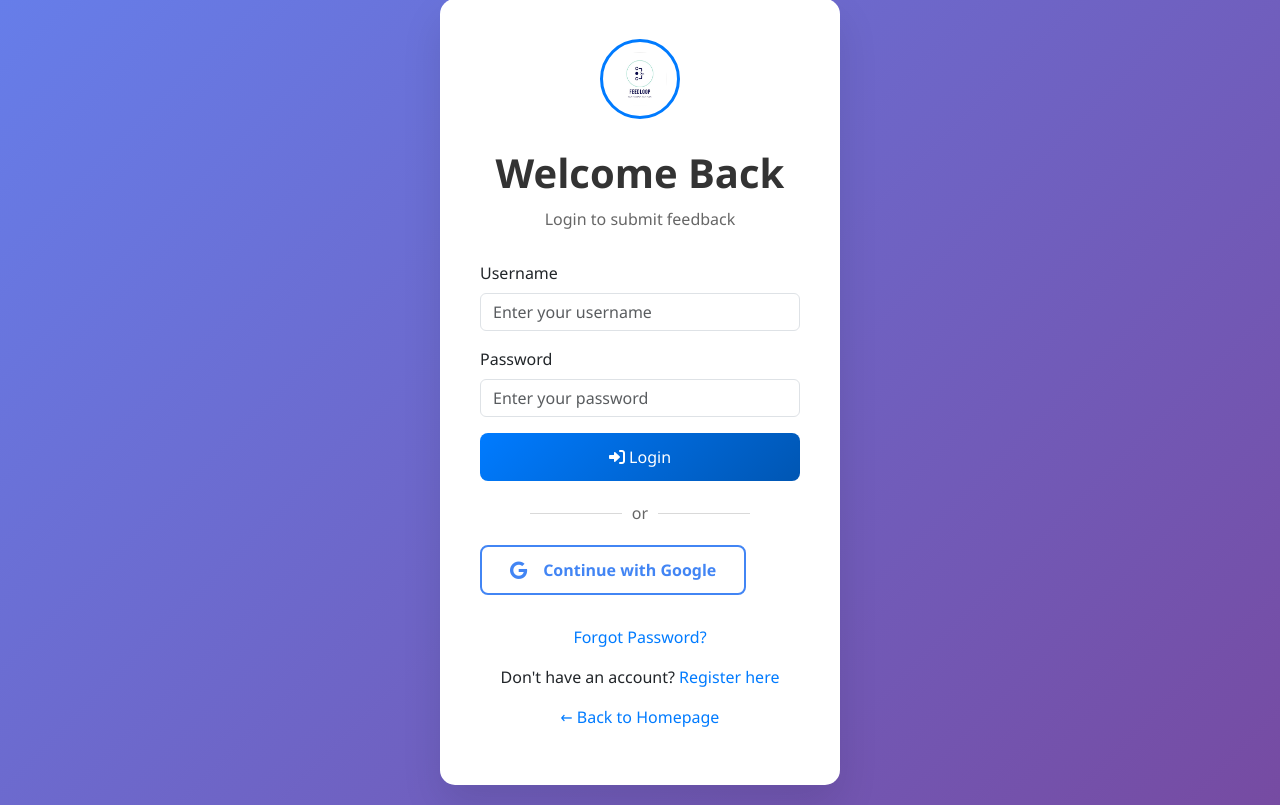
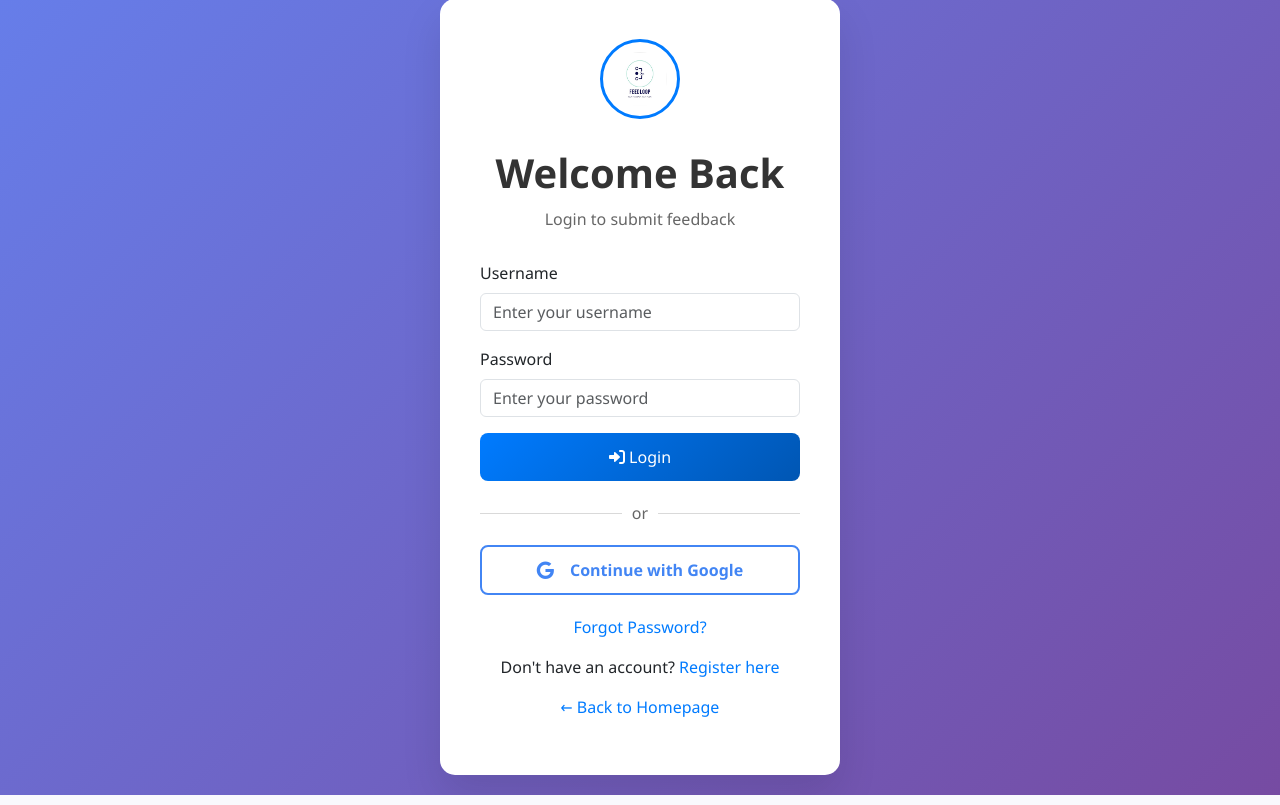
Before and after one commit to fredrexsalac/feedloop, a PHP site: page /feedloop/auth/login.php in a window 1280 px wide. Shown: the part 21-826 px from the top of the page. Run offline with PHP 8.4, Linux system fonts and the light colour scheme.

Commit message:
admin modified

```diff
--- a/assets/css/auth/login.css
+++ b/assets/css/auth/login.css
@@ -83,8 +83,7 @@ body {
     align-items: center;
     justify-content: center;
     text-align: center;
-    margin: 20px auto;
-    max-width: 220px;
+    margin: 20px 0;
     color: #666;
     font-weight: 500;
 }
@@ -101,7 +100,7 @@ body {
 }
 
 .btn-google {
-    display: inline-flex;
+    display: flex;
     align-items: center;
     justify-content: center;
     gap: 8px;
@@ -115,7 +114,8 @@ body {
     cursor: pointer;
     transition: all 0.25s ease;
     text-decoration: none;
-    margin: 0 auto 10px;
+    margin: 0 0 10px;
+    width: 100%;
 }
 
 .btn-google:hover {
--- a/auth/login.php
+++ b/auth/login.php
@@ -117,7 +117,7 @@ if ($_SERVER["REQUEST_METHOD"] == "POST") {
         <?php endif; ?>
 
         <div class="login-links">
-            <p><a href="forgot_password.php">Forgot Password?</a></p>
+            <p><a href="password_reset.php">Forgot Password?</a></p>
             <p>Don't have an account? <a href="register.php">Register here</a></p>
             <p><a href="../index.php">← Back to Homepage</a></p>
         </div>
```
